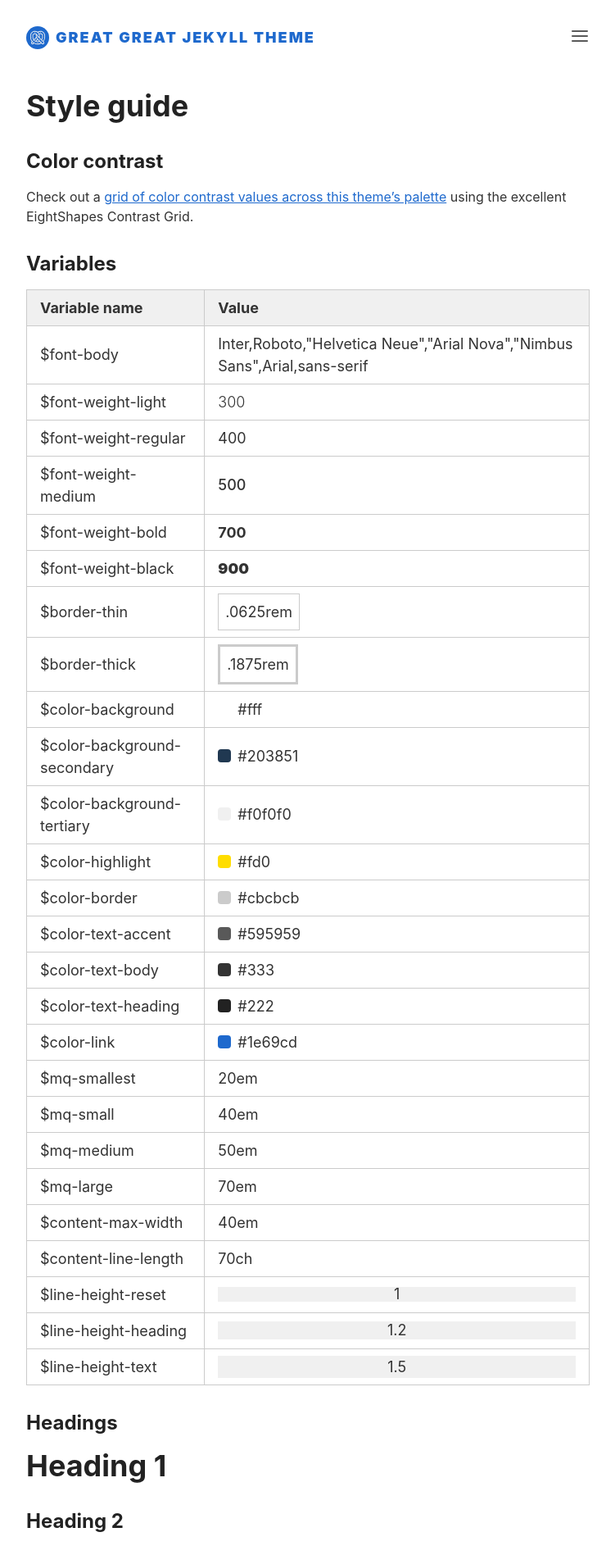
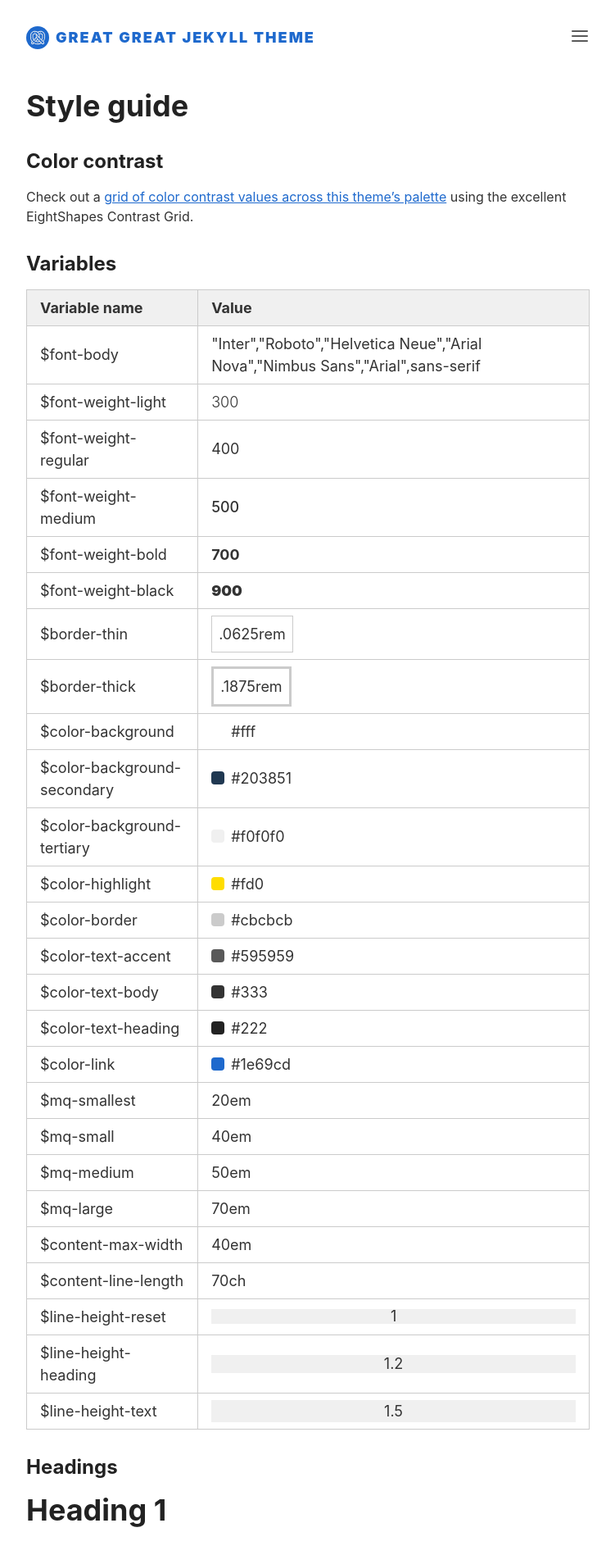
Before and after one commit to double-great/theme, a Jekyll site: the page built from index.html, in a window 1280 px wide. Shown: the top 1897 px of the page at 82% size, without its empty margins (264-1015 px from the left). Built offline with Jekyll 4.4.1, drawn with Linux system fonts in a browser that asks for light colours.

Commit message:
Add quotes

```diff
--- a/_data/variables.json
+++ b/_data/variables.json
@@ -1,5 +1,5 @@
 {
-  "$font-body": "Inter,Roboto,\"Helvetica Neue\",\"Arial Nova\",\"Nimbus Sans\",Arial,sans-serif",
+  "$font-body": "\"Inter\",\"Roboto\",\"Helvetica Neue\",\"Arial Nova\",\"Nimbus Sans\",\"Arial\",sans-serif",
   "$font-weight-light": "300",
   "$font-weight-regular": "400",
   "$font-weight-medium": "500",
--- a/_sass/_variables.scss
+++ b/_sass/_variables.scss
@@ -1,5 +1,5 @@
-$font-body: Inter, Roboto, "Helvetica Neue", "Arial Nova", "Nimbus Sans", Arial,
-  sans-serif;
+$font-body: "Inter", "Roboto", "Helvetica Neue", "Arial Nova", "Nimbus Sans",
+  "Arial", sans-serif;
 $font-weight-light: 300;
 $font-weight-regular: 400;
 $font-weight-medium: 500;
```
